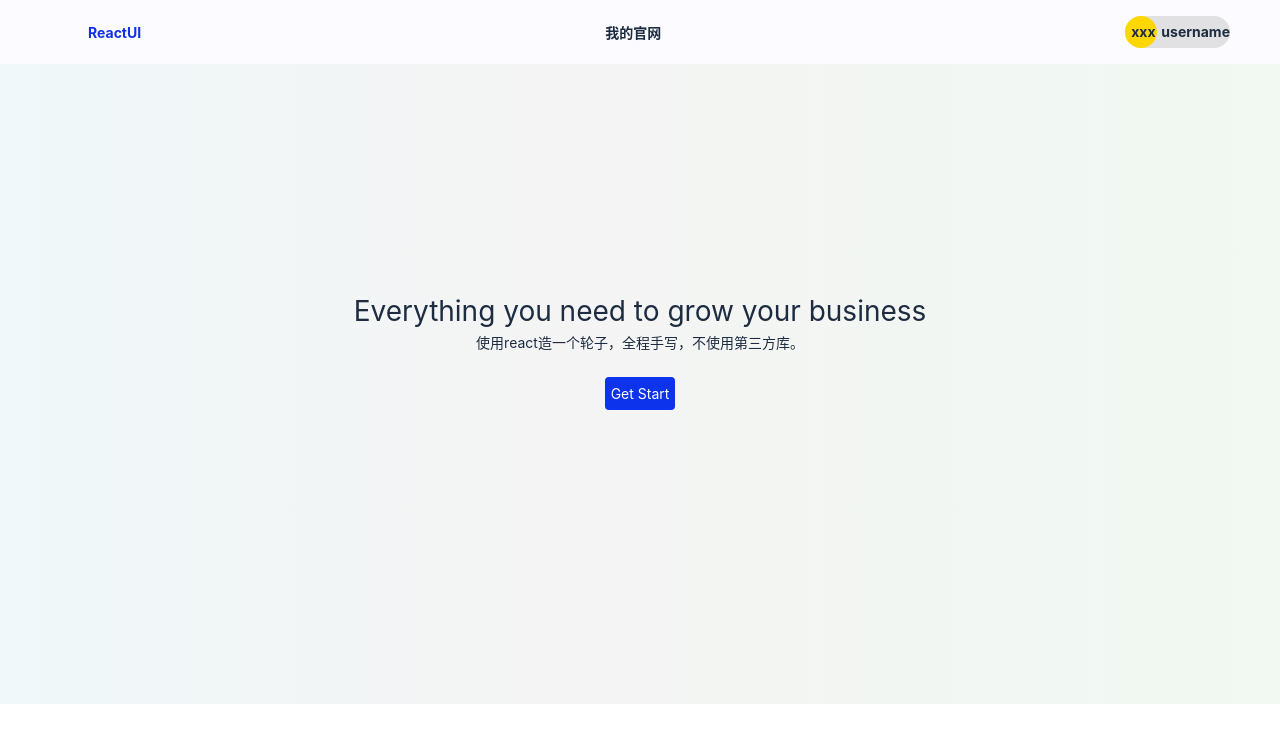
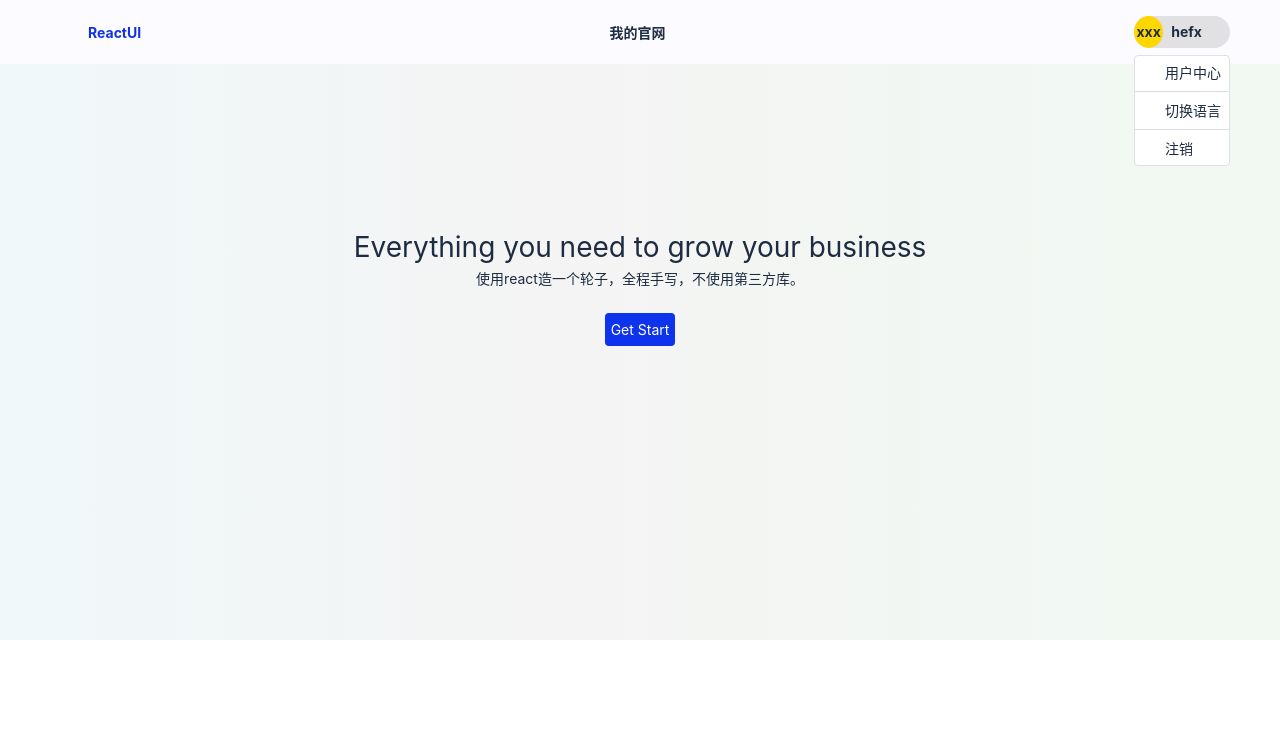
Before and after one commit to Hefeixiong/reactUI, a React (Create React App) app: page / in a window 1280 px wide. Shown: the top 742 px of the page. Built offline with nearby package versions, Linux system fonts and the light colour scheme.

Commit message:
navbar--menu

```diff
--- a/public/index.html
+++ b/public/index.html
@@ -11,7 +11,7 @@
     <link rel="apple-touch-icon" href="%PUBLIC_URL%/logo192.png" />
     <link rel="manifest" href="%PUBLIC_URL%/manifest.json" />
     <title>React App</title>
-    <script src="//at.alicdn.com/t/c/font_3595741_0z3vr5y6csfo.js"></script>
+    <script src="//at.alicdn.com/t/c/font_3595741_8b8tfvdtuw2.js"></script>
   </head>
   <body>
     <noscript>You need to enable JavaScript to run this app.</noscript>
--- a/src/home/Navbar.tsx
+++ b/src/home/Navbar.tsx
@@ -3,6 +3,7 @@ import "./styles/navbar.scss";
 
 const Navbar = () => {
   return (
+    <div className="navbar-wrapper">
       <ol className="navbar">
         <li className="logo-name">
           <svg className="icon" aria-hidden="true">
@@ -15,9 +16,37 @@ const Navbar = () => {
 
         <li className="user-info">
           <div className="avatar">xxx</div>
-        <div>username</div>
+          <div className="username">
+            <span>hefx</span>
+            <svg className="icon-dowm" aria-hidden="true">
+              <use xlinkHref="#icon-down"></use>
+            </svg>
+          </div>
+          <ol className="menu-wrapper">
+            <div className="items">
+              <svg className="icon" aria-hidden="true">
+                <use xlinkHref="#icon-user-fill"></use>
+              </svg>
+              <span>用户中心</span>
+            </div>
+            <div className="divider"></div>
+            <div className="items">
+              <svg className="icon" aria-hidden="true">
+                <use xlinkHref="#icon-yuyan"></use>
+              </svg>
+              <span> 切换语言 </span>
+            </div>
+            <div className="divider"></div>
+            <div className="items">
+              <svg className="icon" aria-hidden="true">
+                <use xlinkHref="#icon-tuichuzhuxiao"></use>
+              </svg>
+              <span> 注销 </span>
+            </div>
+          </ol>
         </li>
       </ol>
+    </div>
   );
 };
 
--- a/src/home/styles/navbar.scss
+++ b/src/home/styles/navbar.scss
@@ -1,3 +1,8 @@
+.navbar-wrapper {
+  position: absolute;
+  width: 100%;
+  z-index: 3000;
+
 .navbar {
   display: flex;
   align-items: center;
@@ -21,8 +26,10 @@
   > .user-info {
     display: flex;
     flex-direction: row;
+    align-items: center;
     border-radius: 19px;
     height:32px;
+    width: 96px;
     background: rgba(164, 159, 159, 0.3);
 
    //div里面的内容水平垂直居中
@@ -31,13 +38,74 @@
       vertical-align: middle;
       text-align: center;
       line-height: 32px;
-      padding-left: 4px;
     }
     > .avatar{
       border-radius: 50%;
       width: 32px;
       background: gold;
+    }
+
+    > .username {
+      display: flex;
+      flex-direction: row;
+      align-items: center;
+      margin: 0 4px;
+      > span {
+        margin: 0 4px;
+
+      }
+      > .icon-dowm {
+        width: 10px;
+        height: 10px;
+        margin-right: 10px;
+      }
+    }
+    .menu-wrapper {
+      display: flex;
+      flex-direction: column;
+      justify-content: center;
+      align-items: center;
+      position: fixed;
+      transform-origin: center top;
+      width: 96px;
+      margin: 5px 0;
+      padding: 6px 0;
+      top: 50px;
+      font-weight: initial;
+      background-color: #fff;
+      border: 1px solid #dee0e3;
+      border-radius: 4px;
+
+      > .divider {
+        background: #dcdfe6;
+        height: 1px;
+        width: 100%;
+        margin: 8px 0;
+      }
+
+      > .items {
+        display: flex;
+        width: 100%;
+        padding: 0 4px;
+        justify-content: flex-start;
+        align-content: center;
+        align-items: center;
+       > .icon {
+        height: 20px;
+        width: 20px;
+      }
+      > span {
+        margin-left: 6px;
+      }
+    }
 
     }
+
+
+
   }
 }
+
+
+
+}
```
Lines whose indentation alone changed are shown as unchanged.
